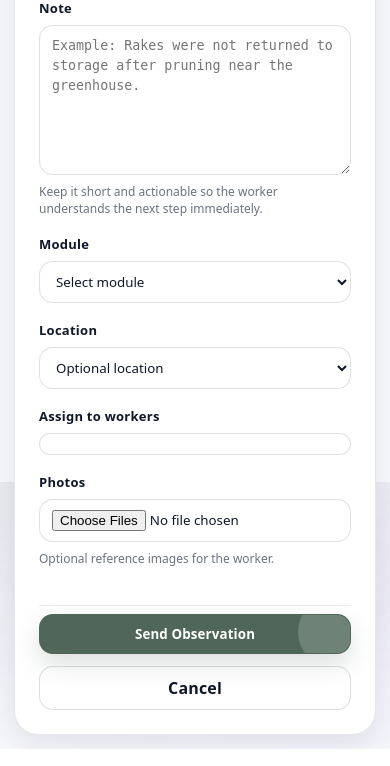
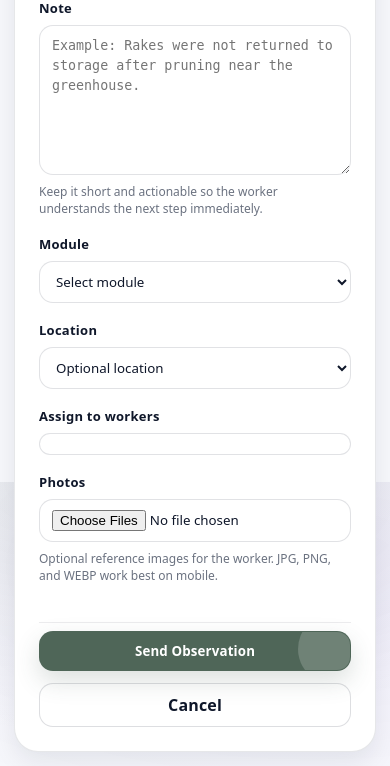
Before and after one commit to 1g0rb/taskmanager, a Flask app: template templates/admin_observation_new.html in a window 390 px wide. Shown: the part 362-1128 px from the top of the page. Run offline with Flask 3, Linux system fonts and the light colour scheme; the template is opened without the code that fills it, so the values that code supplies are empty.

Commit message:
Fix mobile observation photo uploads

```diff
--- a/app.py
+++ b/app.py
@@ -20,7 +20,7 @@ from sqlalchemy import (
 )
 from sqlalchemy.orm import declarative_base, sessionmaker, Session, relationship
 from werkzeug.exceptions import RequestEntityTooLarge
-from PIL import Image, ImageOps
+from PIL import Image, ImageOps, UnidentifiedImageError
 import requests
 # ---------------- DB ----------------
 DB_URL = os.environ.get("DATABASE_URL")
@@ -361,26 +361,40 @@ def save_observation_photo_upload(
         raise ValueError("Unsupported image format.")
 
     ext = original_name.rsplit(".", 1)[1].lower()
-    unique_name = f"{uuid4().hex}_{original_name}"
+    unique_name = f"{uuid4().hex}.jpg"
 
     upload_dir = os.path.join(app.static_folder, "uploads", "observations")
     app.logger.info(
-        "Observation photo save start observation_id=%s original_name=%s content_type=%s upload_dir=%s",
+        "Observation photo save start observation_id=%s original_name=%s extension=%s content_type=%s content_length=%s upload_dir=%s",
         observation_id,
         original_name,
+        ext,
         getattr(upload, "content_type", None),
+        request.content_length,
         upload_dir,
     )
     os.makedirs(upload_dir, exist_ok=True)
 
     abs_path = os.path.join(upload_dir, unique_name)
-    upload.save(abs_path)
+    try:
+        save_optimized_image(upload, abs_path, max_size=(1600, 1600), quality=82)
+    except (UnidentifiedImageError, OSError) as exc:
+        app.logger.warning(
+            "Observation photo unsupported observation_id=%s filename=%s extension=%s content_type=%s error=%s",
+            observation_id,
+            original_name,
+            ext,
+            getattr(upload, "content_type", None),
+            exc,
+        )
+        raise ValueError("Image format not supported. Please use JPG or PNG.") from exc
     app.logger.info(
-        "Observation photo saved observation_id=%s filename=%s ext=%s abs_path=%s",
+        "Observation photo saved observation_id=%s filename=%s ext=%s abs_path=%s path_exists=%s",
         observation_id,
         original_name,
         ext,
         abs_path,
+        os.path.exists(abs_path),
     )
 
     rel_path = normalize_static_file_path(f"uploads/observations/{unique_name}")
@@ -614,7 +628,7 @@ ensure_task_work_session_schema()
 # ---------------- App ----------------
 app = Flask(__name__)
 app.secret_key = os.environ.get("SECRET_KEY") or secrets.token_hex(32)
-app.config["MAX_CONTENT_LENGTH"] = 6 * 1024 * 1024
+app.config["MAX_CONTENT_LENGTH"] = 16 * 1024 * 1024
 
 # ---------------- Cloudflare Access auth ----------------
 CF_EMAIL_HEADER = "Cf-Access-Authenticated-User-Email"
@@ -3582,10 +3596,11 @@ def admin_observation_new():
 
         if request.method == "POST":
             app.logger.info(
-                "Observation create POST received method=%s form_keys=%s file_keys=%s",
+                "Observation create POST received method=%s form_keys=%s file_keys=%s content_length=%s",
                 request.method,
                 sorted(request.form.keys()),
                 sorted(request.files.keys()),
+                request.content_length,
             )
             try:
                 note = (request.form.get("note") or "").strip()
@@ -3648,7 +3663,7 @@ def admin_observation_new():
                         "Observation create validation failed: unsupported photo=%s",
                         invalid_photo,
                     )
-                    flash("Unsupported image format.")
+                    flash("Image format not supported. Please use JPG or PNG.")
                     return render_template(
                         "admin_observation_new.html",
                         title="New observation",
@@ -3734,7 +3749,9 @@ def admin_observation_new():
                     sorted(request.files.keys()),
                 )
                 error_message = "Observation could not be saved. Please try again."
-                if is_dev_auth_bypass_enabled():
+                if isinstance(exc, ValueError):
+                    error_message = str(exc)
+                elif is_dev_auth_bypass_enabled():
                     error_message = f"{error_message} ({type(exc).__name__}: {exc})"
                 flash(error_message)
                 return render_template(
@@ -3865,7 +3882,9 @@ def admin_task_delete(task_id: int):
 
 @app.errorhandler(RequestEntityTooLarge)
 def handle_large_file(e):
-    flash("Image too large. Maximum size is 6MB.")
+    flash("Image is too large. Please choose a smaller photo.")
+    if request.path == url_for("admin_observation_new"):
+        return redirect(url_for("admin_observation_new"))
     return redirect(request.referrer or url_for("worker_dashboard"))
 
 if __name__ == "__main__":
--- a/templates/admin_observation_new.html
+++ b/templates/admin_observation_new.html
@@ -73,8 +73,8 @@
 
         <div class="observation-field">
           <label class="observation-label" for="photos">Photos</label>
-          <input id="photos" class="input" type="file" name="photos" accept=".jpg,.jpeg,.png,.webp,.heic" multiple>
-          <div class="small">Optional reference images for the worker.</div>
+          <input id="photos" class="input" type="file" name="photos" accept="image/jpeg,image/png,image/webp" multiple>
+          <div class="small">Optional reference images for the worker. JPG, PNG, and WEBP work best on mobile.</div>
           <div id="observation-photo-preview" style="display:flex; flex-wrap:wrap; gap:8px; margin-top:10px;"></div>
         </div>
       </div>
```
